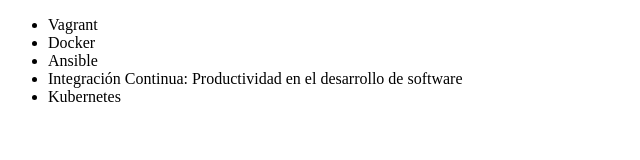
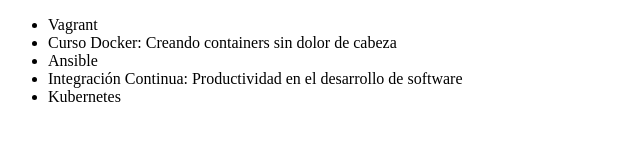
Before and after one commit to RVM86/alura-aprendiendo, a plain HTML site: page index.html in a window 1280 px wide. Shown: the whole page, without its empty margins (0-640 px from the left). Drawn offline with Linux system fonts and the light colour scheme.

Commit message:
Actualizando nombre de curso docker

```diff
--- a/index.html
+++ b/index.html
@@ -7,7 +7,7 @@
 <body>
      <ul>
          <li> Vagrant </li>
-         <li> Docker </li>
+         <li> Curso Docker: Creando containers sin dolor de cabeza </li>
          <li> Ansible </li>
          <li> Integración Continua: Productividad en el desarrollo de software </li>
          <li> Kubernetes </li>
```
